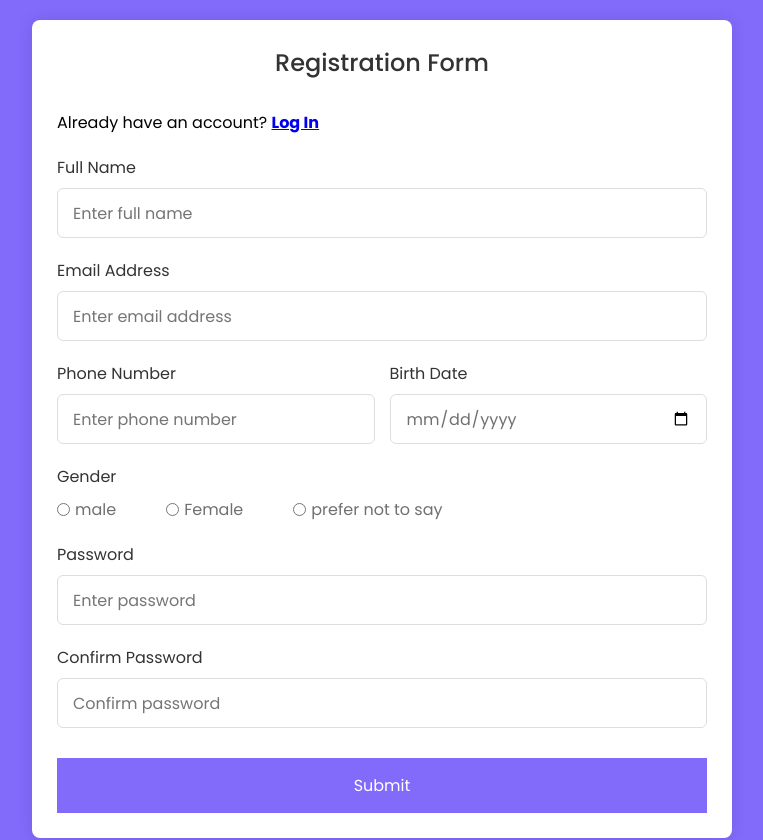
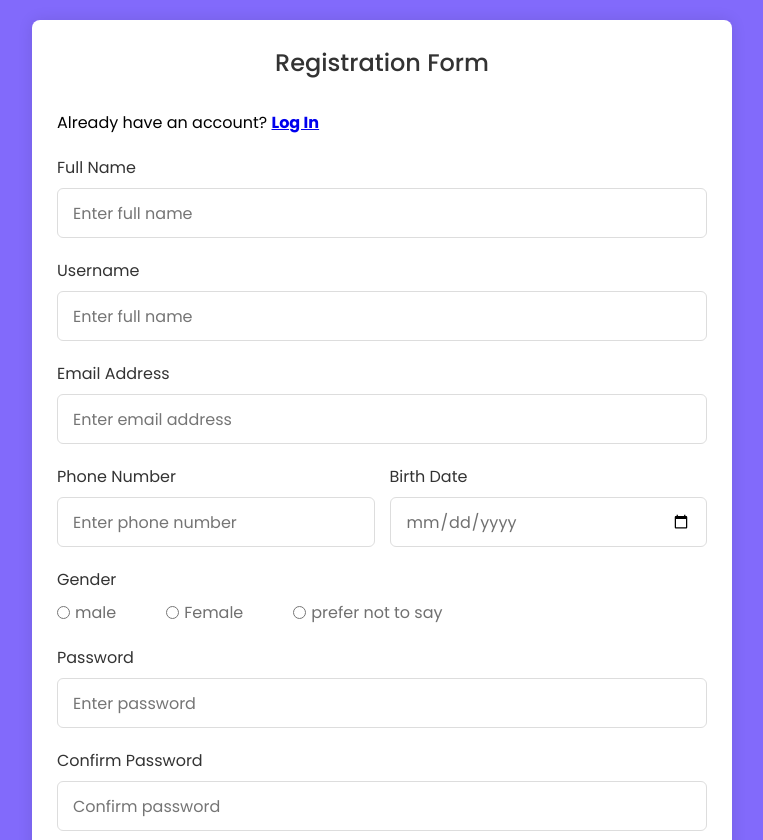
Before and after one commit to cresian/cresian.github.io, a plain HTML site: page register.html in a window 1280 px wide. Shown: the top 840 px of the page, without its empty margins (258-1021 px from the left). Drawn offline with Linux system fonts and the light colour scheme.

Commit message:
Add files via upload

```diff
--- a/register.html
+++ b/register.html
@@ -19,6 +19,11 @@
           <label>Full Name</label>
           <input type="text" placeholder="Enter full name" required />
         </div>
+
+        <div class="input-box">
+            <label>Username</label>
+            <input type="text" placeholder="Enter full name" required />
+          </div>
 
         <div class="input-box">
           <label>Email Address</label>
```
